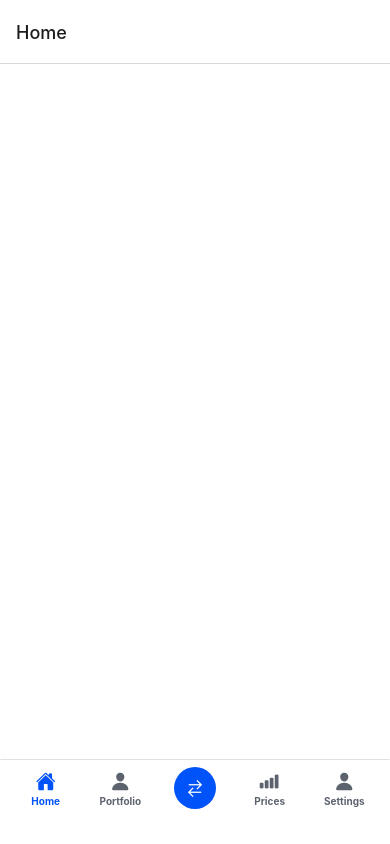
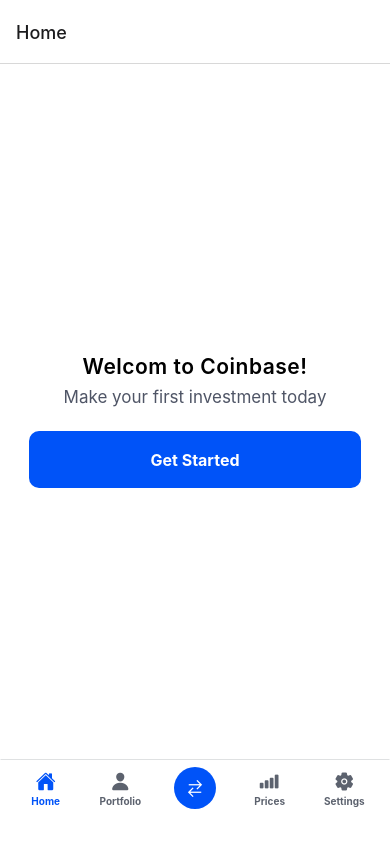
Before and after one commit to Nicoposa1/Coinbase-RN, a React Native app: screen /Home in a window 390 px wide. Built offline with nearby package versions, Linux system fonts and the light colour scheme.

Commit message:
[feature] - home button and styles

```diff
--- a/App.js
+++ b/App.js
@@ -1,4 +1,5 @@
 import AppNavigator from "./src/navigation/AppNavigator"
+import 'react-native-gesture-handler';
 
 export default function App() {
   return (
--- a/package.json
+++ b/package.json
@@ -22,7 +22,7 @@
     "react-dom": "17.0.1",
     "react-native": "0.64.3",
     "react-native-draggable-flatlist": "^3.1.2",
-    "react-native-gesture-handler": "^2.5.0",
+    "react-native-gesture-handler": "~2.1.0",
     "react-native-reanimated": "^2.8.0",
     "react-native-safe-area-context": "^3.3.2",
     "react-native-screens": "~3.10.1",
--- /dev/null
+++ b/src/components/CBButton.js
@@ -0,0 +1,71 @@
+import {
+  View,
+  Text,
+  Animated,
+  TouchableHighlight,
+  StyleSheet,
+} from "react-native";
+import React from "react";
+import * as Haptics from "expo-haptics";
+import Colors from "../constants/Colors";
+
+const CBButton = ({ title }) => {
+  const animatedValue = new Animated.Value(1);
+
+  const onPressIn = () => {
+    Animated.spring(animatedValue, {
+      toValue: 0.9,
+      useNativeDriver: true,
+    }).start();
+  };
+
+  const onPressOut = () => {
+    Animated.spring(animatedValue, {
+      toValue: 1,
+      useNativeDriver: true,
+    }).start();
+  };
+
+  const animatedStyle = {
+    transform: [{ scale: animatedValue }],
+  };
+
+  return (
+    <Animated.View style={[styles.container, animatedStyle]}>
+      <TouchableHighlight
+        onPressIn={onPressIn}
+        onPressOut={onPressOut}
+        style={{borderRadius: 10}}
+        onPress={() => {
+          Haptics.impactAsync(Haptics.ImpactFeedbackStyle.Light);
+        }}
+      >
+        <View style={styles.button}>
+          <Text style={styles.text}>{title}</Text>
+        </View>
+      </TouchableHighlight>
+    </Animated.View>
+  );
+};
+
+const styles = StyleSheet.create({
+  container: {
+    width: "85%",
+    borderRadius: 8,
+  },
+  button: {
+    width: "100%",
+    height: 57,
+    alignItems: "center",
+    justifyContent: "center",
+    backgroundColor: Colors.cbBlue,
+    borderRadius: 10,
+  },
+  text: {
+    color: "white",
+    fontWeight: "bold",
+    fontSize: 16,
+  },
+});
+
+export default CBButton;
--- a/src/components/TabBar.js
+++ b/src/components/TabBar.js
@@ -1,18 +1,20 @@
-
-
 import React from "react";
-import { Text, View, TouchableOpacity, StyleSheet, Animated } from "react-native";
+import {
+  Text,
+  View,
+  TouchableOpacity,
+  StyleSheet,
+  Animated,
+} from "react-native";
 import * as Haptics from "expo-haptics";
 import { Ionicons } from "@expo/vector-icons";
 import { BottomTabBarProps } from "@react-navigation/bottom-tabs";
-import Colors from "../constants/Colors"
-
+import Colors from "../constants/Colors";
 
 const TabBar = ({ state, navigation }) => {
   return (
     <View style={styles.tabBar}>
-            {
-                state.routes.map((route, index) => {
+      {state.routes.map((route, index) => {
         const focused = state.index === index;
         const isActions = route.name === "Actions";
         const itemColor = focused ? Colors.cbBlue : Colors.subtitle;
@@ -38,15 +40,18 @@
           case "Porfolio":
             iconName = "pie-chart";
             break;
-                case 'Prices':
-                    iconName = 'cellular';
+          case "Prices":
+            iconName = "cellular";
+            break;
+          case "Settings":
+            iconName = "settings";
             break;
           default:
-                    iconName = 'person';
+            iconName = "person";
             break;
         }
 
-            const  animatedValue = new Animated.Value(1);
+        const animatedValue = new Animated.Value(1);
 
         const onPressIn = () => {
           Animated.spring(animatedValue, {
@@ -68,7 +73,11 @@
 
         return (
           <Animated.View
-                    style={[styles.tabItem, animatedStyle, isActions ? { marginTop: 7 } : { marginTop: 10},]}
+            style={[
+              styles.tabItem,
+              animatedStyle,
+              isActions ? { marginTop: 7 } : { marginTop: 10 },
+            ]}
             key={route.name}
           >
             <TouchableOpacity
@@ -76,50 +85,55 @@
               onPressIn={onPressIn}
               onPressOut={onPressOut}
             >
-                            {
-                                isActions ? (
+              {isActions ? (
                 <View style={styles.actionsButton}>
-                                            <Ionicons name='swap-horizontal' size={20} color='white' />
+                  <Ionicons name="swap-horizontal" size={20} color="white" />
                 </View>
               ) : (
-                                    <View style={{ alignItems: "center"}}>
-                                        <Ionicons name={iconName} size={20} color={itemColor} style={{ marginBottom: 2}}/>
-                                        <Text style={[{color: itemColor }, styles.tabBarText]}>{route.name}</Text>
+                <View style={{ alignItems: "center" }}>
+                  <Ionicons
+                    name={iconName}
+                    size={20}
+                    color={itemColor}
+                    style={{ marginBottom: 2 }}
+                  />
+                  <Text style={[{ color: itemColor }, styles.tabBarText]}>
+                    {route.name}
+                  </Text>
                 </View>
-                                )
-                            }
+              )}
             </TouchableOpacity>
           </Animated.View>
         );
       })}
     </View>
-    )
-}
+  );
+};
 
 const styles = StyleSheet.create({
   tabBar: {
-        flexDirection: 'row',
+    flexDirection: "row",
     height: 85,
-        borderColor: 'white',
+    borderColor: "white",
     borderTopColor: Colors.border,
     borderWidth: 1,
-        justifyContent: 'space-evenly',
+    justifyContent: "space-evenly",
   },
   tabItem: {
-        width: 60
+    width: 60,
   },
   tabBarText: {
     fontSize: 10,
-        fontWeight: '700',
+    fontWeight: "700",
   },
   actionsButton: {
     width: 42,
     height: 42,
     backgroundColor: Colors.cbBlue,
     borderRadius: 21,
-        alignSelf: 'center',
-        justifyContent: 'center',
-        alignItems: 'center',
+    alignSelf: "center",
+    justifyContent: "center",
+    alignItems: "center",
   },
 });
 
--- a/src/navigation/HomeStack.js
+++ b/src/navigation/HomeStack.js
@@ -10,7 +10,7 @@
     <Stack.Navigator screenOptions={{
       headerShown: false,
     }}>
-      <Stack.Screen name="Home" component={Home} />
+      <Stack.Screen name="HomeStack" component={Home} />
       <Stack.Screen name="News" component={News} />
     </Stack.Navigator>
   );
--- a/src/screens/Home.js
+++ b/src/screens/Home.js
@@ -1,14 +1,17 @@
 import { StyleSheet, Text, View, SafeAreaView, ScrollView, Image } from 'react-native'
 import Colors from '../constants/Colors'
 import React from 'react'
+import CBButton from '../components/CBButton'
 
 const Home = () => {
+
   return (
     <SafeAreaView style={styles.container}>
-      <ScrollView>
+      <ScrollView contentContainerStyle={{alignItems: "center"}} >
         <Image style={styles.image} source={{url: "https://i.imgur.com/9EEaSaS.png"}} />
-        <Text></Text>
-        <Text></Text>
+        <Text style={styles.title} >Welcom to Coinbase!</Text>
+        <Text style={styles.subtitle} >Make your first investment today</Text>
+        <CBButton title={"Get Started"} />
       </ScrollView>
     </SafeAreaView>
   )
@@ -27,5 +30,16 @@
     width: 150,
     marginTop: 40,
   },
+  title: {
+    fontSize: 21,
+    fontWeight: "600",
+    marginBottom: 8,
+    letterSpacing: .5,
+  },
+  subtitle: {
+    fontSize: 17,
+    marginBottom:24,
+    color: Colors.secondarySubtitle
+  }
 
 })
```
Also changed, not shown: 1 other file (tests, documents, lock files or other folders). Lines whose indentation alone changed are shown as unchanged.
